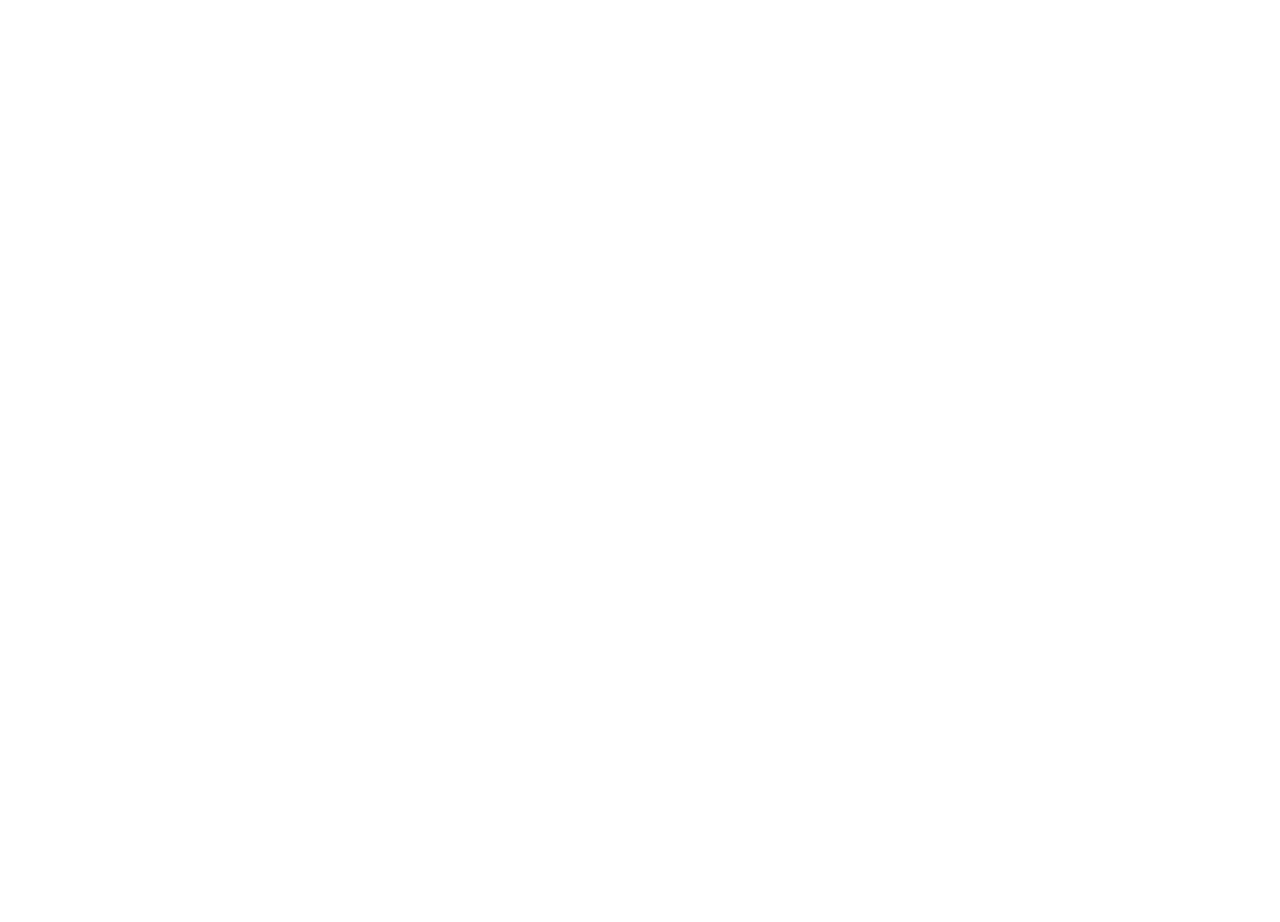
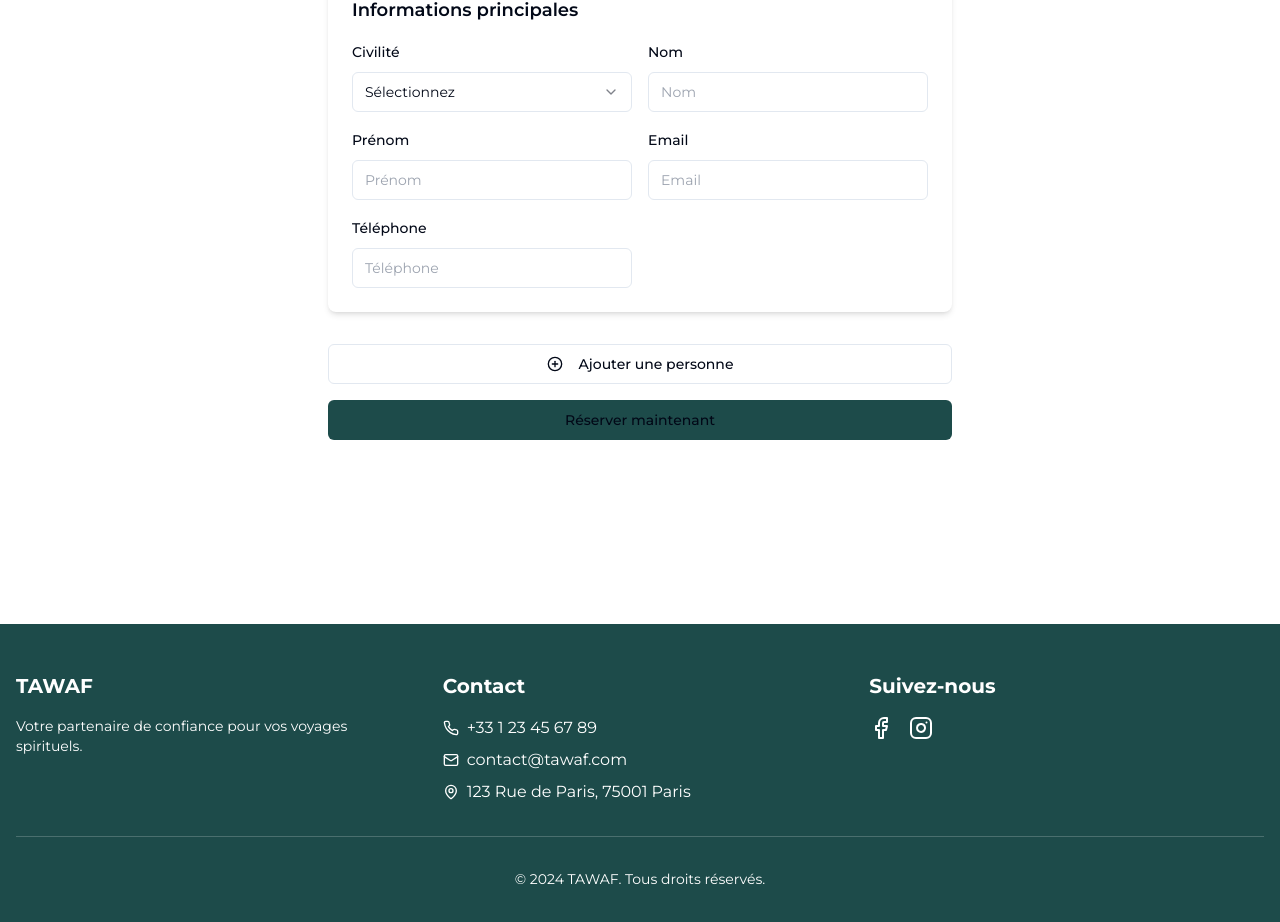
Before and after one commit to Raouane/tawaf-web-experience, a React (Vite) app: page / in a window 1280 px wide. Shown: the part 1660-2582 px from the top of the page. Before the commit the page ends 1444 px from the top, so only its background shows below. Built offline with nearby package versions, Linux system fonts and the light colour scheme.

Commit message:
Add reservation form and footer
Implement a reservation form that includes fields for name, surname, civility, email, and phone number. Add a button to submit the form and an option to add an additional person with the same fields. Include a footer in the layout.
[skip gpt_engineer]

```diff
--- /dev/null
+++ b/src/components/FloatingReservationButton.tsx
@@ -0,0 +1,21 @@
+import { CalendarPlus } from "lucide-react";
+import { Button } from "./ui/button";
+
+export const FloatingReservationButton = () => {
+  const scrollToReservation = () => {
+    const reservationSection = document.getElementById("reservation");
+    if (reservationSection) {
+      reservationSection.scrollIntoView({ behavior: "smooth" });
+    }
+  };
+
+  return (
+    <Button
+      onClick={scrollToReservation}
+      className="fixed bottom-24 right-4 z-50 rounded-full shadow-lg bg-accent hover:bg-accent-light transition-colors"
+    >
+      <CalendarPlus className="mr-2" />
+      Réserver
+    </Button>
+  );
+};
--- /dev/null
+++ b/src/components/Footer.tsx
@@ -0,0 +1,52 @@
+import { Facebook, Instagram, Mail, MapPin, Phone } from "lucide-react";
+
+export const Footer = () => {
+  return (
+    <footer className="bg-primary text-white mt-20 py-12">
+      <div className="container mx-auto px-4">
+        <div className="grid grid-cols-1 md:grid-cols-3 gap-8">
+          <div>
+            <h3 className="text-xl font-bold mb-4">TAWAF</h3>
+            <p className="text-sm">
+              Votre partenaire de confiance pour vos voyages spirituels.
+            </p>
+          </div>
+
+          <div>
+            <h3 className="text-xl font-bold mb-4">Contact</h3>
+            <div className="space-y-2">
+              <div className="flex items-center gap-2">
+                <Phone className="h-4 w-4" />
+                <span>+33 1 23 45 67 89</span>
+              </div>
+              <div className="flex items-center gap-2">
+                <Mail className="h-4 w-4" />
+                <span>contact@tawaf.com</span>
+              </div>
+              <div className="flex items-center gap-2">
+                <MapPin className="h-4 w-4" />
+                <span>123 Rue de Paris, 75001 Paris</span>
+              </div>
+            </div>
+          </div>
+
+          <div>
+            <h3 className="text-xl font-bold mb-4">Suivez-nous</h3>
+            <div className="flex gap-4">
+              <a href="#" className="hover:text-accent transition-colors">
+                <Facebook className="h-6 w-6" />
+              </a>
+              <a href="#" className="hover:text-accent transition-colors">
+                <Instagram className="h-6 w-6" />
+              </a>
+            </div>
+          </div>
+        </div>
+
+        <div className="mt-8 pt-8 border-t border-white/20 text-center text-sm">
+          <p>© 2024 TAWAF. Tous droits réservés.</p>
+        </div>
+      </div>
+    </footer>
+  );
+};
--- /dev/null
+++ b/src/components/ReservationForm.tsx
@@ -0,0 +1,173 @@
+import { useState } from "react";
+import { Button } from "./ui/button";
+import { Input } from "./ui/input";
+import { Select, SelectContent, SelectItem, SelectTrigger, SelectValue } from "./ui/select";
+import { toast } from "sonner";
+import { PlusCircle, Trash2 } from "lucide-react";
+
+interface Person {
+  id: number;
+  civilite: string;
+  nom: string;
+  prenom: string;
+  email: string;
+  tel: string;
+}
+
+export const ReservationForm = () => {
+  const [persons, setPersons] = useState<Person[]>([
+    {
+      id: 1,
+      civilite: "",
+      nom: "",
+      prenom: "",
+      email: "",
+      tel: "",
+    },
+  ]);
+
+  const handleAddPerson = () => {
+    setPersons([
+      ...persons,
+      {
+        id: persons.length + 1,
+        civilite: "",
+        nom: "",
+        prenom: "",
+        email: "",
+        tel: "",
+      },
+    ]);
+  };
+
+  const handleRemovePerson = (id: number) => {
+    if (persons.length > 1) {
+      setPersons(persons.filter((person) => person.id !== id));
+    }
+  };
+
+  const handleSubmit = (e: React.FormEvent) => {
+    e.preventDefault();
+    toast.success("Votre réservation a été envoyée avec succès !");
+  };
+
+  const handleChange = (
+    id: number,
+    field: keyof Person,
+    value: string
+  ) => {
+    setPersons(
+      persons.map((person) =>
+        person.id === id ? { ...person, [field]: value } : person
+      )
+    );
+  };
+
+  return (
+    <form onSubmit={handleSubmit} className="space-y-8 max-w-2xl mx-auto p-6">
+      <div className="space-y-6">
+        {persons.map((person, index) => (
+          <div
+            key={person.id}
+            className="p-6 bg-white rounded-lg shadow-md space-y-4"
+          >
+            <div className="flex justify-between items-center">
+              <h3 className="text-lg font-semibold">
+                {index === 0 ? "Informations principales" : `Personne ${index + 1}`}
+              </h3>
+              {index > 0 && (
+                <Button
+                  type="button"
+                  variant="ghost"
+                  size="icon"
+                  onClick={() => handleRemovePerson(person.id)}
+                >
+                  <Trash2 className="h-5 w-5 text-red-500" />
+                </Button>
+              )}
+            </div>
+
+            <div className="grid grid-cols-1 md:grid-cols-2 gap-4">
+              <div className="space-y-2">
+                <label className="text-sm font-medium">Civilité</label>
+                <Select
+                  value={person.civilite}
+                  onValueChange={(value) =>
+                    handleChange(person.id, "civilite", value)
+                  }
+                >
+                  <SelectTrigger>
+                    <SelectValue placeholder="Sélectionnez" />
+                  </SelectTrigger>
+                  <SelectContent>
+                    <SelectItem value="m">M.</SelectItem>
+                    <SelectItem value="mme">Mme</SelectItem>
+                    <SelectItem value="mlle">Mlle</SelectItem>
+                  </SelectContent>
+                </Select>
+              </div>
+
+              <div className="space-y-2">
+                <label className="text-sm font-medium">Nom</label>
+                <Input
+                  value={person.nom}
+                  onChange={(e) => handleChange(person.id, "nom", e.target.value)}
+                  placeholder="Nom"
+                />
+              </div>
+
+              <div className="space-y-2">
+                <label className="text-sm font-medium">Prénom</label>
+                <Input
+                  value={person.prenom}
+                  onChange={(e) =>
+                    handleChange(person.id, "prenom", e.target.value)
+                  }
+                  placeholder="Prénom"
+                />
+              </div>
+
+              <div className="space-y-2">
+                <label className="text-sm font-medium">Email</label>
+                <Input
+                  type="email"
+                  value={person.email}
+                  onChange={(e) =>
+                    handleChange(person.id, "email", e.target.value)
+                  }
+                  placeholder="Email"
+                />
+              </div>
+
+              <div className="space-y-2">
+                <label className="text-sm font-medium">Téléphone</label>
+                <Input
+                  type="tel"
+                  value={person.tel}
+                  onChange={(e) => handleChange(person.id, "tel", e.target.value)}
+                  placeholder="Téléphone"
+                />
+              </div>
+            </div>
+          </div>
+        ))}
+      </div>
+
+      <div className="flex flex-col gap-4">
+        <Button
+          type="button"
+          variant="outline"
+          onClick={handleAddPerson}
+          className="w-full"
+        >
+          <PlusCircle className="mr-2" />
+          Ajouter une personne
+        </Button>
+
+        <Button type="submit" className="w-full">
+          Réserver maintenant
+        </Button>
+      </div>
+    </form>
+  );
+};
--- a/src/pages/Index.tsx
+++ b/src/pages/Index.tsx
@@ -2,6 +2,9 @@ import { Navbar } from "@/components/Navbar";
 import { Hero } from "@/components/Hero";
 import { PackageCard } from "@/components/PackageCard";
 import { FloatingButtons } from "@/components/FloatingButtons";
+import { Footer } from "@/components/Footer";
+import { ReservationForm } from "@/components/ReservationForm";
+import { FloatingReservationButton } from "@/components/FloatingReservationButton";
 
 const packages = [
   {
@@ -38,7 +41,6 @@ const Index = () => {
       <Navbar />
       <Hero />
 
-      {/* Packages Section */}
       <section id="packages" className="py-20 bg-gray-50">
         <div className="container mx-auto px-4">
           <h2 className="text-3xl font-bold text-center mb-12">Nos Offres</h2>
@@ -50,7 +52,16 @@ const Index = () => {
         </div>
       </section>
 
+      <section id="reservation" className="py-20">
+        <div className="container mx-auto px-4">
+          <h2 className="text-3xl font-bold text-center mb-12">Réservation</h2>
+          <ReservationForm />
+        </div>
+      </section>
+
       <FloatingButtons />
+      <FloatingReservationButton />
+      <Footer />
     </div>
   );
 };
```
